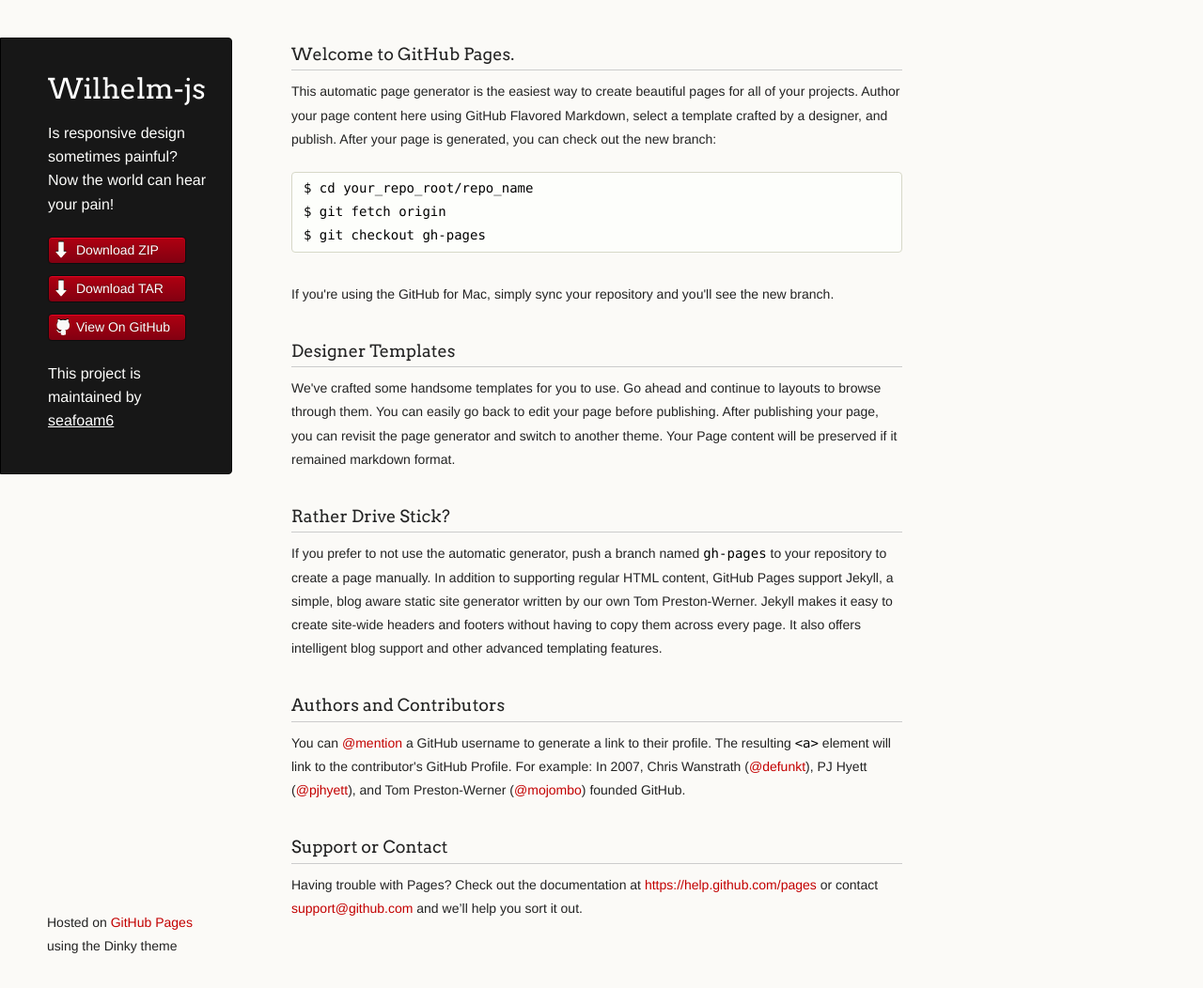
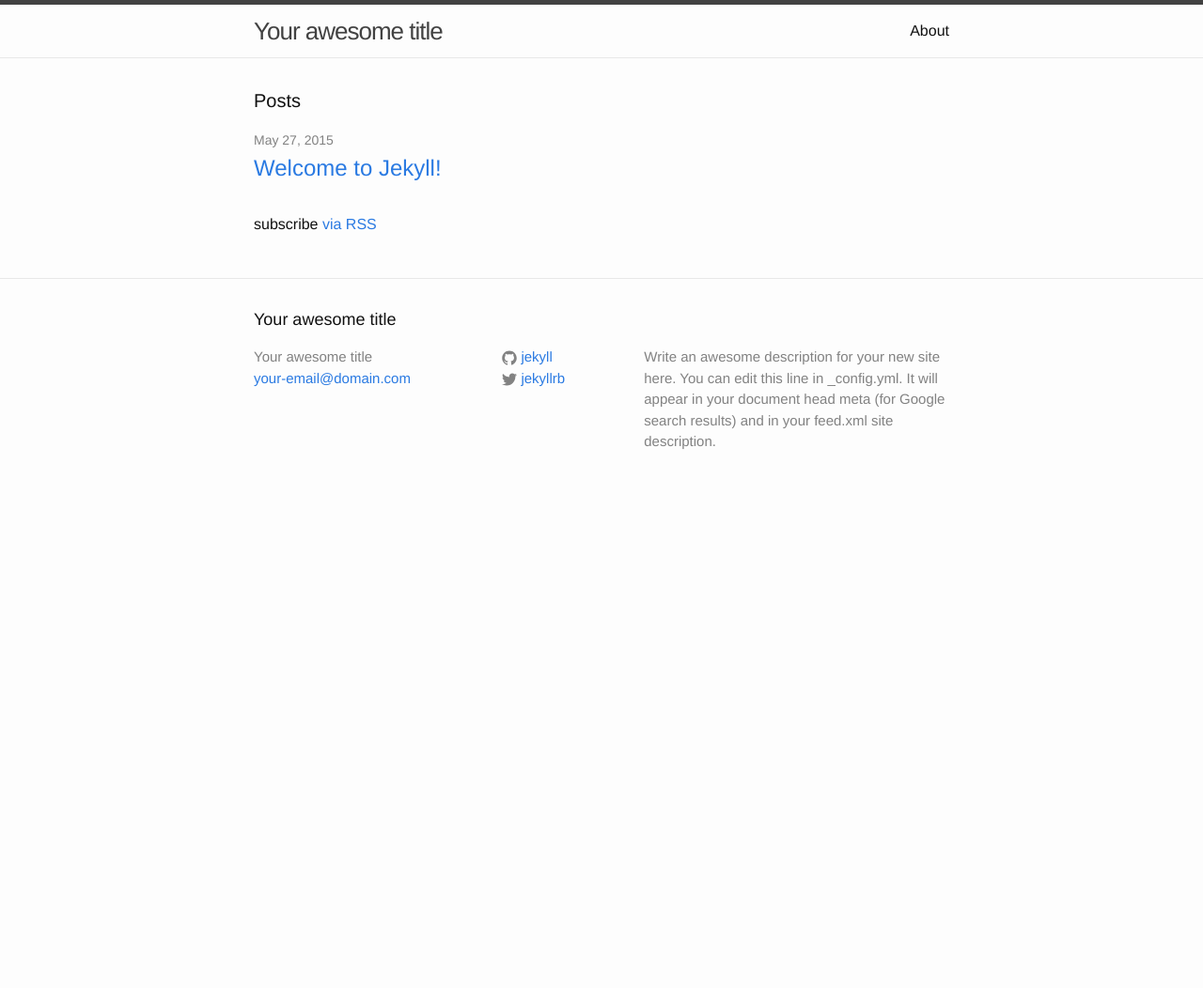
Before and after one commit to seafoam6/wilhelm-js, a Jekyll site: the page built from index.html, in a window 1280 px wide and 1052 px high. Shown: the whole window at 94% size. Built offline with Jekyll 4.4.1, drawn with Linux system fonts in a browser that asks for light colours.

Commit message:
still trying

```diff
--- a/index.html
+++ b/index.html
@@ -1,73 +1,23 @@
+---
+layout: default
+---
 
-<!doctype html>
-<html>
-  <head>
-    <meta charset="utf-8">
-    <meta http-equiv="X-UA-Compatible" content="chrome=1">
-    <title>Wilhelm-js by seafoam6</title>
+<div class="home">
 
-    <link rel="stylesheet" href="stylesheets/styles.css">
-    <link rel="stylesheet" href="stylesheets/github-light.css">
-    <script src="javascripts/scale.fix.js"></script>
-    <meta name="viewport" content="width=device-width, initial-scale=1, user-scalable=no">
-    <!--[if lt IE 9]>
-    <script src="//html5shiv.googlecode.com/svn/trunk/html5.js"></script>
-    <![endif]-->
-  </head>
-  <body>
-    <div class="wrapper">
-      <header>
-        <h1 class="header">Wilhelm-js</h1>
-        <p class="header">Is responsive design sometimes painful? Now the world can hear your pain!</p>
+  <h1 class="page-heading">Posts</h1>
 
-        <ul>
-          <li class="download"><a class="buttons" href="https://github.com/seafoam6/wilhelm-js/zipball/master">Download ZIP</a></li>
-          <li class="download"><a class="buttons" href="https://github.com/seafoam6/wilhelm-js/tarball/master">Download TAR</a></li>
-          <li><a class="buttons github" href="https://github.com/seafoam6/wilhelm-js">View On GitHub</a></li>
-        </ul>
+  <ul class="post-list">
+    {% for post in site.posts %}
+      <li>
+        <span class="post-meta">{{ post.date | date: "%b %-d, %Y" }}</span>
 
-        <p class="header">This project is maintained by <a class="header name" href="https://github.com/seafoam6">seafoam6</a></p>
+        <h2>
+          <a class="post-link" href="{{ post.url | prepend: site.baseurl }}">{{ post.title }}</a>
+        </h2>
+      </li>
+    {% endfor %}
+  </ul>
 
+  <p class="rss-subscribe">subscribe <a href="{{ "/feed.xml" | prepend: site.baseurl }}">via RSS</a></p>
 
-      </header>
-      <section>
-        <h3>
-<a id="welcome-to-github-pages" class="anchor" href="#welcome-to-github-pages" aria-hidden="true"><span class="octicon octicon-link"></span></a>Welcome to GitHub Pages.</h3>
-
-<p>This automatic page generator is the easiest way to create beautiful pages for all of your projects. Author your page content here using GitHub Flavored Markdown, select a template crafted by a designer, and publish. After your page is generated, you can check out the new branch:</p>
-
-<pre><code>$ cd your_repo_root/repo_name
-$ git fetch origin
-$ git checkout gh-pages
-</code></pre>
-
-<p>If you're using the GitHub for Mac, simply sync your repository and you'll see the new branch.</p>
-
-<h3>
-<a id="designer-templates" class="anchor" href="#designer-templates" aria-hidden="true"><span class="octicon octicon-link"></span></a>Designer Templates</h3>
-
-<p>We've crafted some handsome templates for you to use. Go ahead and continue to layouts to browse through them. You can easily go back to edit your page before publishing. After publishing your page, you can revisit the page generator and switch to another theme. Your Page content will be preserved if it remained markdown format.</p>
-
-<h3>
-<a id="rather-drive-stick" class="anchor" href="#rather-drive-stick" aria-hidden="true"><span class="octicon octicon-link"></span></a>Rather Drive Stick?</h3>
-
-<p>If you prefer to not use the automatic generator, push a branch named <code>gh-pages</code> to your repository to create a page manually. In addition to supporting regular HTML content, GitHub Pages support Jekyll, a simple, blog aware static site generator written by our own Tom Preston-Werner. Jekyll makes it easy to create site-wide headers and footers without having to copy them across every page. It also offers intelligent blog support and other advanced templating features.</p>
-
-<h3>
-<a id="authors-and-contributors" class="anchor" href="#authors-and-contributors" aria-hidden="true"><span class="octicon octicon-link"></span></a>Authors and Contributors</h3>
-
-<p>You can <a href="https://github.com/blog/821" class="user-mention">@mention</a> a GitHub username to generate a link to their profile. The resulting <code>&lt;a&gt;</code> element will link to the contributor's GitHub Profile. For example: In 2007, Chris Wanstrath (<a href="https://github.com/defunkt" class="user-mention">@defunkt</a>), PJ Hyett (<a href="https://github.com/pjhyett" class="user-mention">@pjhyett</a>), and Tom Preston-Werner (<a href="https://github.com/mojombo" class="user-mention">@mojombo</a>) founded GitHub.</p>
-
-<h3>
-<a id="support-or-contact" class="anchor" href="#support-or-contact" aria-hidden="true"><span class="octicon octicon-link"></span></a>Support or Contact</h3>
-
-<p>Having trouble with Pages? Check out the documentation at <a href="https://help.github.com/pages">https://help.github.com/pages</a> or contact <a href="mailto:support@github.com">support@github.com</a> and we’ll help you sort it out.</p>
-      </section>
-      <footer>
-        <p><small>Hosted on <a href="https://pages.github.com">GitHub Pages</a> using the Dinky theme</small></p>
-      </footer>
-    </div>
-    <!--[if !IE]><script>fixScale(document);</script><![endif]-->
-
-  </body>
-</html>
+</div>
```
